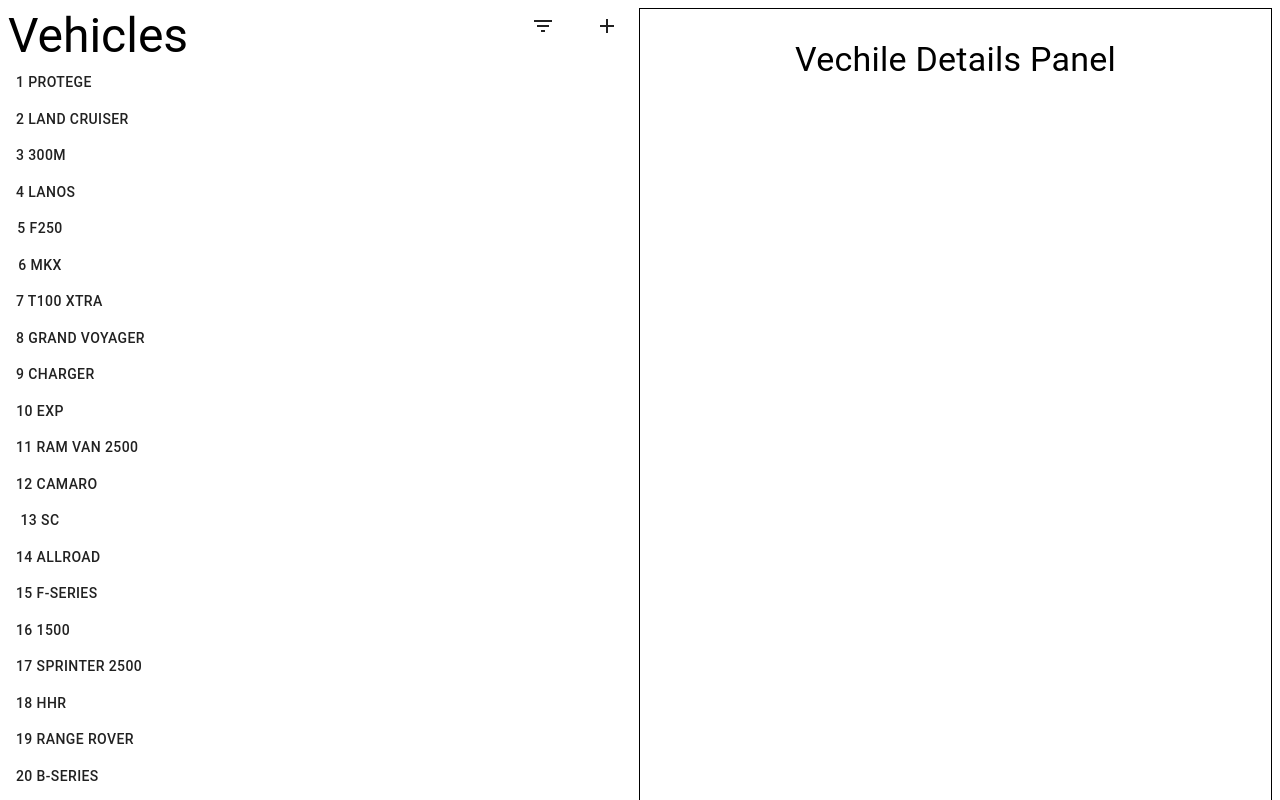
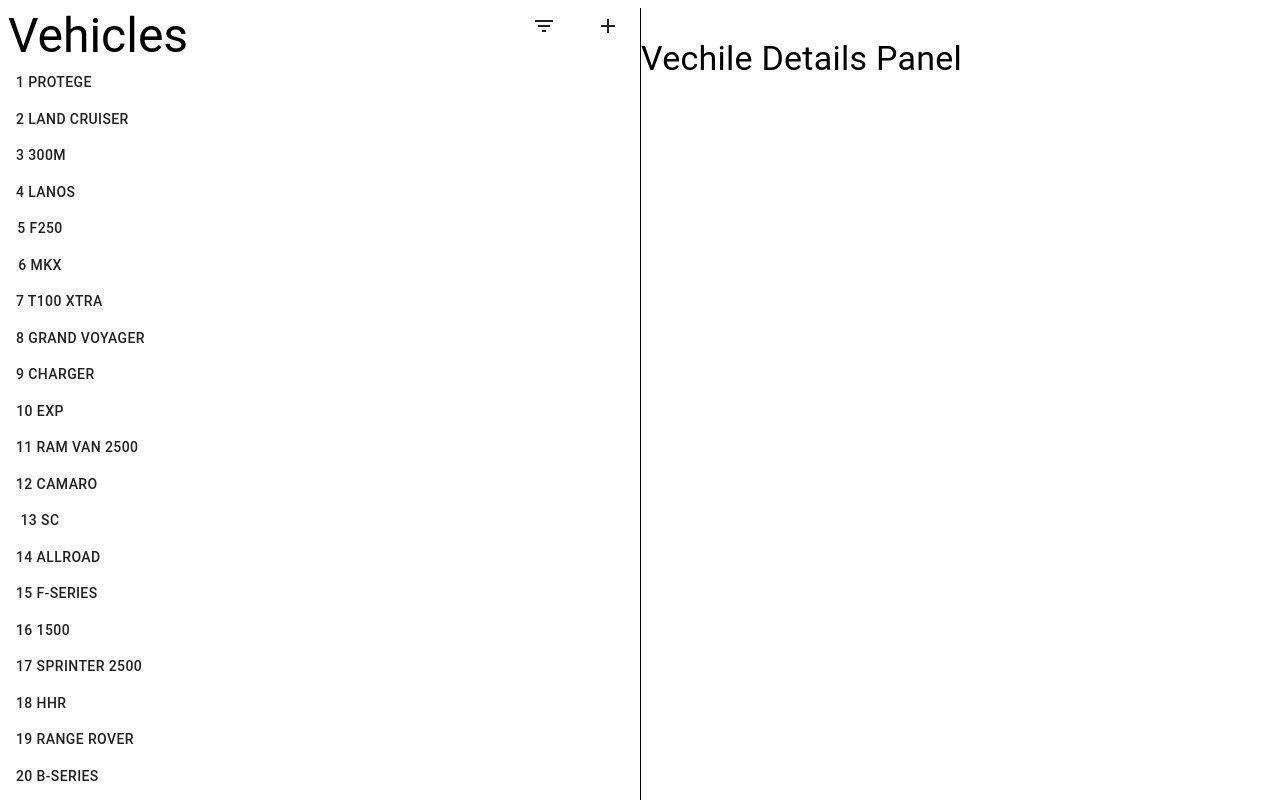
Before and after one commit to sridhar02/vehicle-listing-webApp, a React (Create React App) app: page / in a window 1280 px wide. Shown: the top 800 px of the page. Built offline with nearby package versions, Linux system fonts and the light colour scheme; data requests are answered from the project's data file.

Commit message:
adding css to app component

```diff
--- a/src/App.js
+++ b/src/App.js
@@ -11,6 +11,12 @@
     // flex: 1,
     overflowY: "none",
   },
+  list: {
+    width: "50%",
+  },
+  vehicleDetails: {
+    borderLeft: "1px solid black",
+  },
 });
 
 function App() {
@@ -18,11 +24,11 @@
 
   return (
     <div className={classes.app}>
-      <div style={{ width: "50%" }}>
+      <div className={classes.list}>
         <Sidebar />
         <ListOfVehicles />
       </div>
-      <div style={{ border: "1px solid black", width: "50%" }}>
+      <div className={classes.vehicleDetails}>
         <VehicleDetails />
       </div>
     </div>
```
